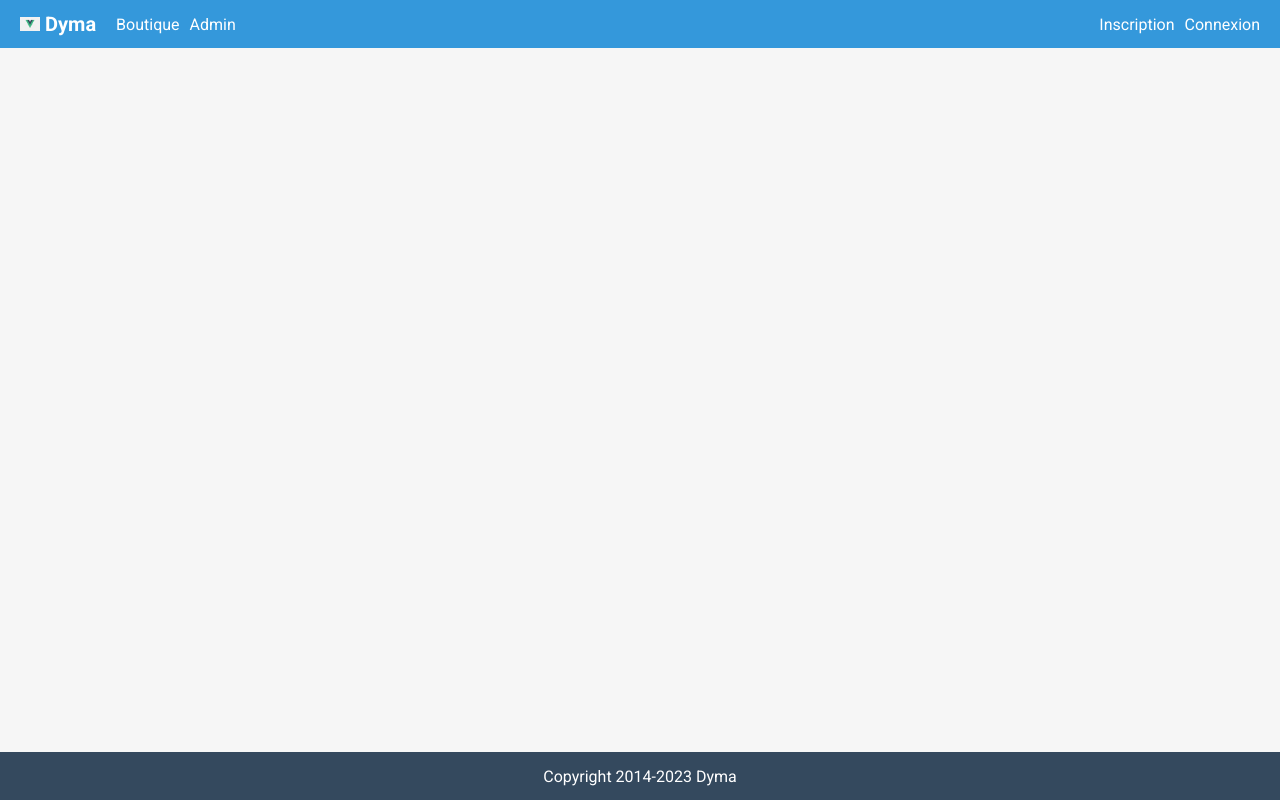
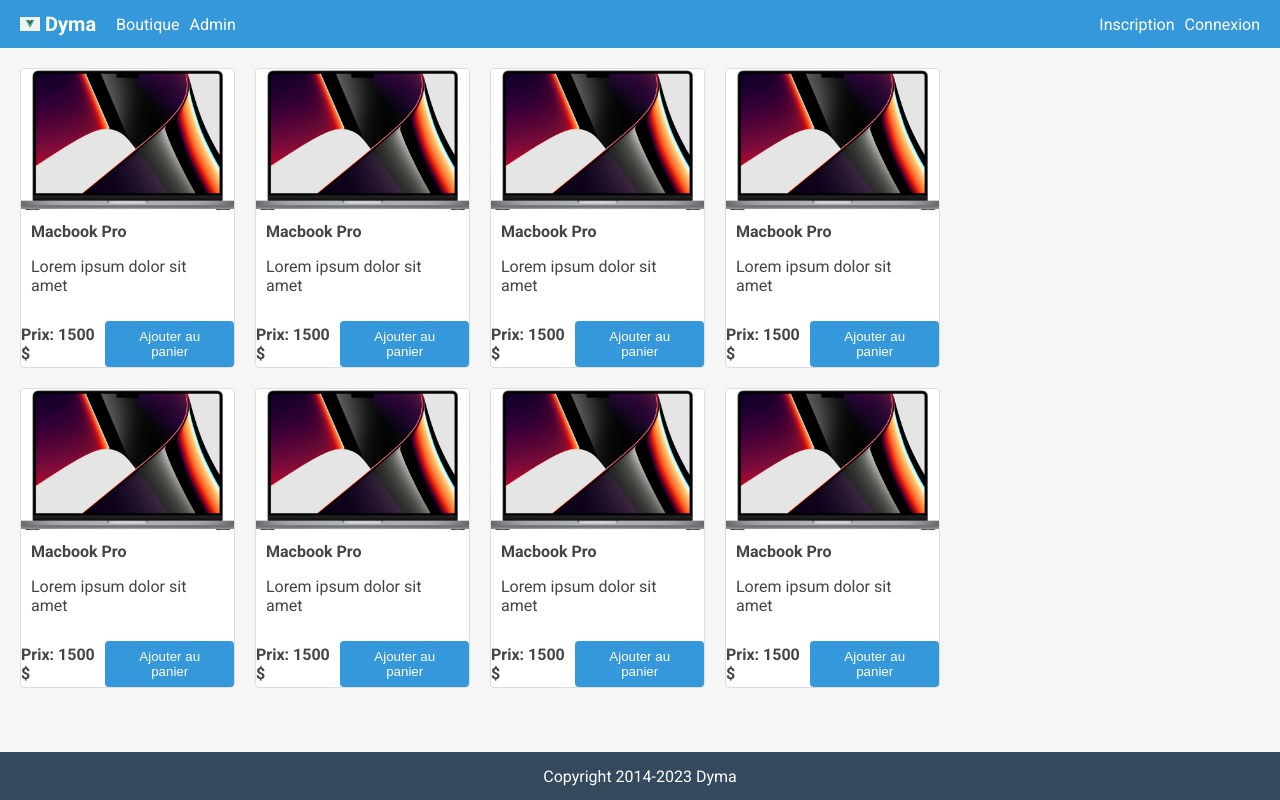
Before and after one commit to DDLH-92/Boutique, a Vue app: page / in a window 1280 px wide. Built offline with nearby package versions, Linux system fonts and the light colour scheme.

Commit message:
style shop product

```diff
--- a/src/App.vue
+++ b/src/App.vue
@@ -7,10 +7,10 @@
 
 <template>
   <div class="app-container">
-    <TheHeader class="header b1"/>
-    <!-- <Shop class="shop b2"/>
-    <Cart class="cart b3"/> -->
-    <TheFooter class="footer b4"/>
+    <TheHeader class="header"/>
+    <Shop class="shop"/>
+    <!-- <Cart class="cart b3"/> -->
+    <TheFooter class="footer"/>
   </div>
 </template>
 
--- a/src/assets/base.scss
+++ b/src/assets/base.scss
@@ -1,21 +1,21 @@
 :root {
   --primary-1: #3498db;
-  --primary-2:#2980b9;
-  --danger-1:#e74c3c;
-  --danger-2:#c0392b;
-  --success-1:#27ae60;
-  --success-2:#2ecc71;
-  --gray-1:#f6f6f6;
-  --gray-2:#ddd;
+  --primary-2: #2980b9;
+  --danger-1: #e74c3c;
+  --danger-2: #c0392b;
+  --success-1: #27ae60;
+  --success-2: #2ecc71;
+  --gray-1: #f6f6f6;
+  --gray-2: #ddd;
   --gray-3: #34495e;
-  --text-color:#444;
+  --text-color: #444;
   --white: #fff;
-  --text-primary-color:#ffffff;
+  --text-primary-color: #ffffff;
 
-  --border:1px solid var(--gray-2);
+  --border: 1px solid var(--gray-2);
   --border-radius: 4px;
 
-  --font-family: 'Roboto', sans-serif;;
+  --font-family: 'Roboto', sans-serif;
 }
 
 //reset
@@ -24,7 +24,10 @@
   box-sizing: border-box;
 }
 
-h1, h2, h3, h4 {
+h1,
+h2,
+h3,
+h4 {
   margin: 0;
 }
 
@@ -107,10 +110,10 @@
 }
 
 .mb-10 {
-margin-bottom: 10px;
+  margin-bottom: 10px;
 }
 
-.m-10{
+.m-10 {
   margin: 10px;
 }
 
@@ -121,3 +124,30 @@
 .m-30 {
   margin: 30px;
 }
+
+//buttons
+
+.btn {
+  padding: 8px 15px;
+  border: 0;
+  border-radius: var(--border-radius);
+  cursor: pointer;
+  font-weight: 500;
+  transition: background-color 0.2s;
+}
+
+.btn-primary {
+  color: var(--text-primary-color);
+  background-color: var(--primary-1);
+  &:hover {
+    background-color: var(--primary-2);
+  }
+}
+
+.btn-danger {
+  color: var(--text-primary-color);
+  background-color: var(--danger-1);
+  &:hover {
+    background-color: var(--danger-2);
+  }
+}
--- a/src/components/Cart/CartProduct.vue
+++ b/src/components/Cart/CartProduct.vue
@@ -1,7 +1,7 @@
 <script setup lang="ts"></script>
 
 <template>
-  <div class="mb-10 b5">
+  <div class="mb-10">
     <h1>Cart product</h1>
   </div>
 </template>
--- a/src/components/Shop/ShopProduct.vue
+++ b/src/components/Shop/ShopProduct.vue
@@ -1,9 +1,32 @@
 <script setup lang="ts"></script>
 
 <template>
-  <div class="b5">
-    <h1>Shop Product</h1>
+  <div class="product d-flex flex-column">
+    <div class="product-image"></div>
+    <div class="p-10 d-flex flex-column">
+      <h4>Macbook Pro</h4>
+      <p>Lorem ipsum dolor sit amet</p>
+    </div>
+
+    <div class="d-flex flex-row align-items-center">
+      <strong class="flex-fill">Prix: 1500 $</strong>
+      <button class="btn btn-primary">Ajouter au panier</button>
+    </div>
   </div>
 </template>
 
-<style lang="scss" scoped></style>
+<style lang="scss" scoped>
+.product {
+  background-color: #ffffff;
+  border: var(--border);
+  border-radius: var(--border-radius);
+  &-image {
+    border-top-right-radius: var(--border-radius);
+    border-top-left-radius: var(--border-radius);
+    background-image: url(../../assets/MacBook_Pro_14-in_Space_Gray_PDP_Image_Position-1__WWEN.webp);
+    height: 250px;
+    background-size: cover;
+    background-position: center;
+  }
+}
+</style>
```
Also changed, not shown: src/assets/MacBook_Pro_14-in_Space_Gray_PDP_Image_Position-1__WWEN.webp (added).
